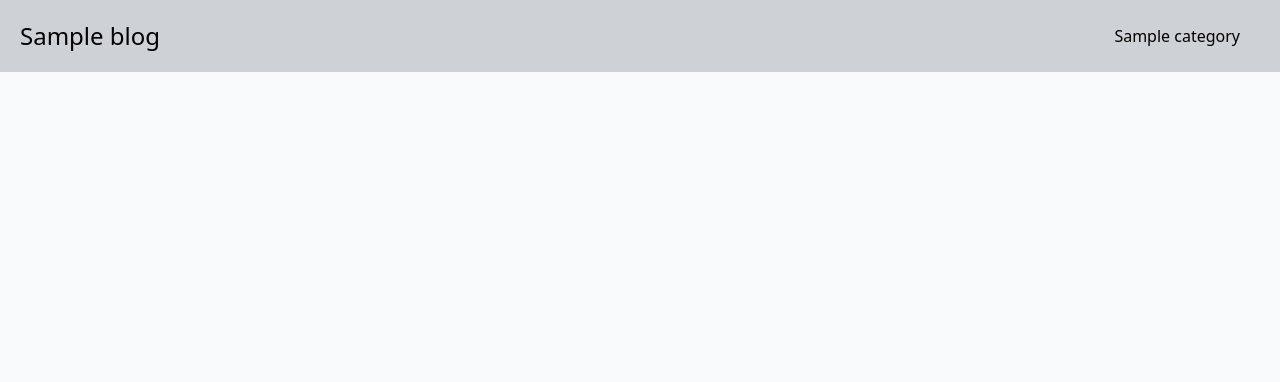
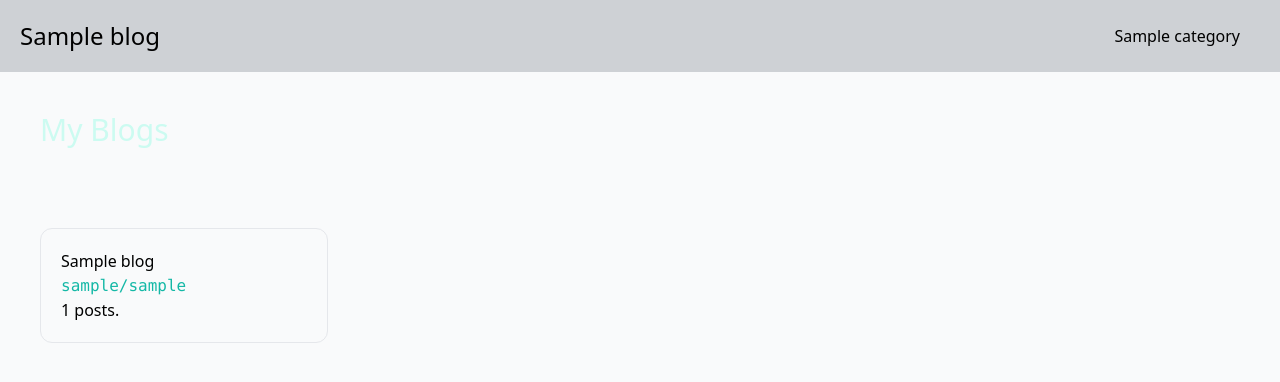
Before and after one commit to mspivak/gitblog, a Django app: template blogs/templates/blogs/admin_blogs.html in a window 1280 px wide. Shown: the top 382 px of the page. Run offline with Django 4.2, Linux system fonts and the light colour scheme; tables that the repository leaves empty hold one stand-in row (values such as "Sample post"); the template is opened without the code that fills it: values that come from a table or form of the project are taken from there, most other values are stand-ins (such as "Sample title", 1, 10 or a date in 2020); data that the repository does not hold is empty; some libraries are stand-ins or nearby versions.

Commit message:
admin blogs view

```diff
--- a/blogs/templates/blogs/admin_blogs.html
+++ b/blogs/templates/blogs/admin_blogs.html
@@ -1 +1,21 @@
 {% extends 'blogs/base.html' %}
+
+{% block content %}
+
+    <h1 class="p-10 text-3xl text-teal-100">My Blogs</h1>
+
+    <div class="grid grid-cols-4 gap-4 p-10">
+        {% for blog in blogs %}
+        <a href="{% url 'blog_home' username=blog.owner.username blog_slug=blog.slug %}"
+                class="border p-5 rounded-xl dark:text-gray-100 dark:border-gray-200 hover:bg-teal-500/20 cursor-pointer">
+            <div class="text-bold">{{ blog.name }}</div>
+            <div class="text-teal-500">
+                <code>{{ blog.owner.username }}/{{ blog.slug }}</code>
+            </div>
+            <div>
+                {{ blog.post_set.count }} posts.
+            </div>
+        </a>
+        {% endfor %}
+    </div>
+{% endblock %}
--- a/blogs/templates/blogs/base.html
+++ b/blogs/templates/blogs/base.html
@@ -6,6 +6,7 @@
         <nav class="p-5 border-teal-500 bg-teal-700 flex items-center">
             <a class="dark:text-white text-2xl" href="/dashboard">Gitblog</a>
             <ul class="grow flex justify-end">
+                <li class="mx-5"><a href="{% url 'admin_blogs' %}" class="dark:text-gray-200">My Blogs</a></li>
                 <li class="mx-5"><a href="" class="dark:text-gray-200">{{ user.name }}</a></li>
             </ul>
         </nav>
--- a/blogs/urls.py
+++ b/blogs/urls.py
@@ -3,6 +3,7 @@ from django.urls import path, include
 from . import views
 
 urlpatterns = [
+    path('admin/blogs', views.admin_blogs, name='admin_blogs'),
     path('<slug:username>/<slug:blog_slug>', views.blog_home, name='blog_home'),
     path('<slug:username>/<slug:blog_slug>/<slug:category_slug>', views.blog_category, name='blog_category'),
     path('<slug:username>/<slug:blog_slug>/<slug:category_slug>/<slug:post_slug>', views.blog_post, name='blog_post'),
--- a/blogs/views.py
+++ b/blogs/views.py
@@ -52,3 +52,9 @@ def blog_post(request, username, blog_slug, category_slug, post_slug):
         'next_post': Post.objects.next(post),
         'previous_post': Post.objects.previous(post),
     })
+
+def admin_blogs(request):
+
+    return render(request, 'blogs/admin_blogs.html', context={
+        'blogs': request.user.blog_set.all()
+    })
```
